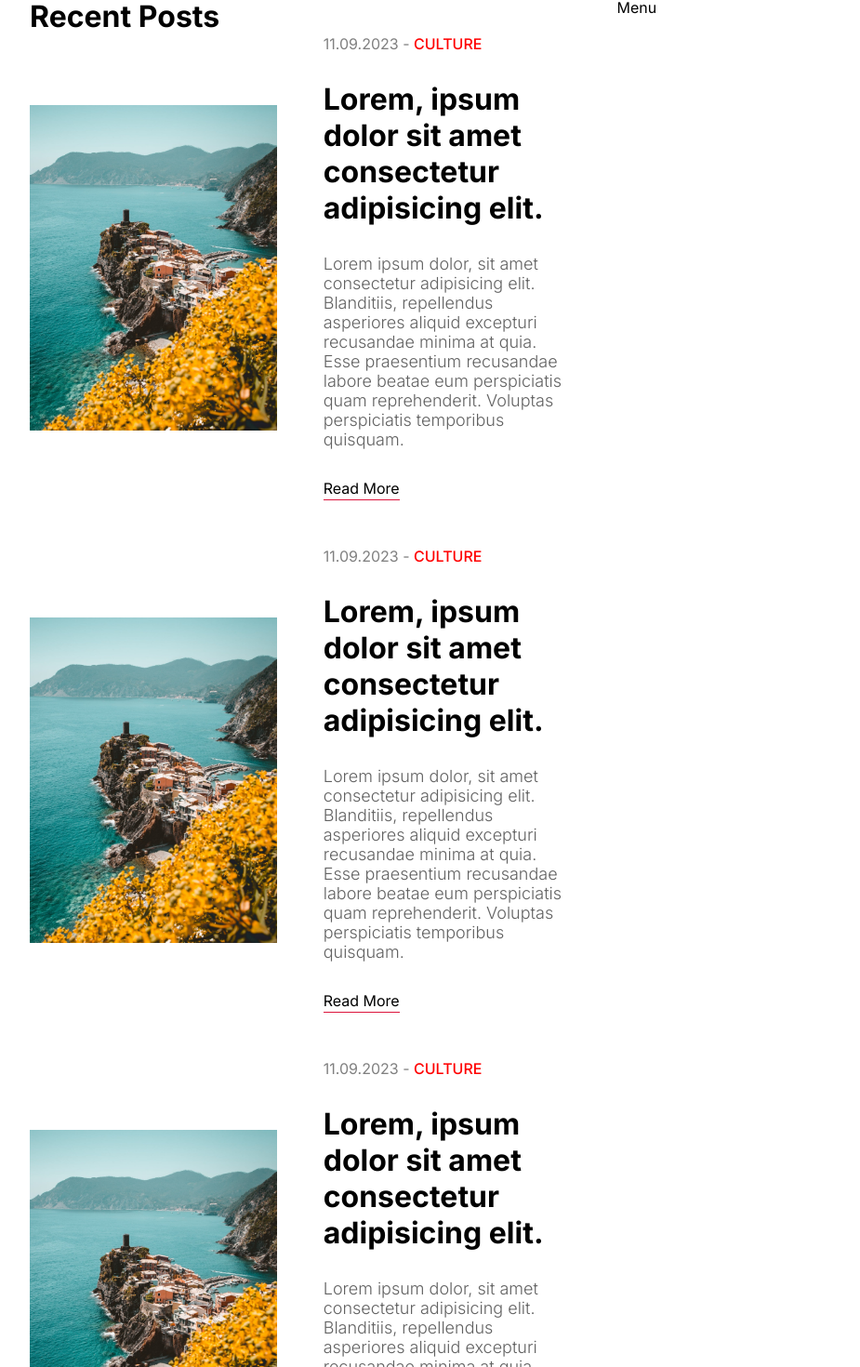
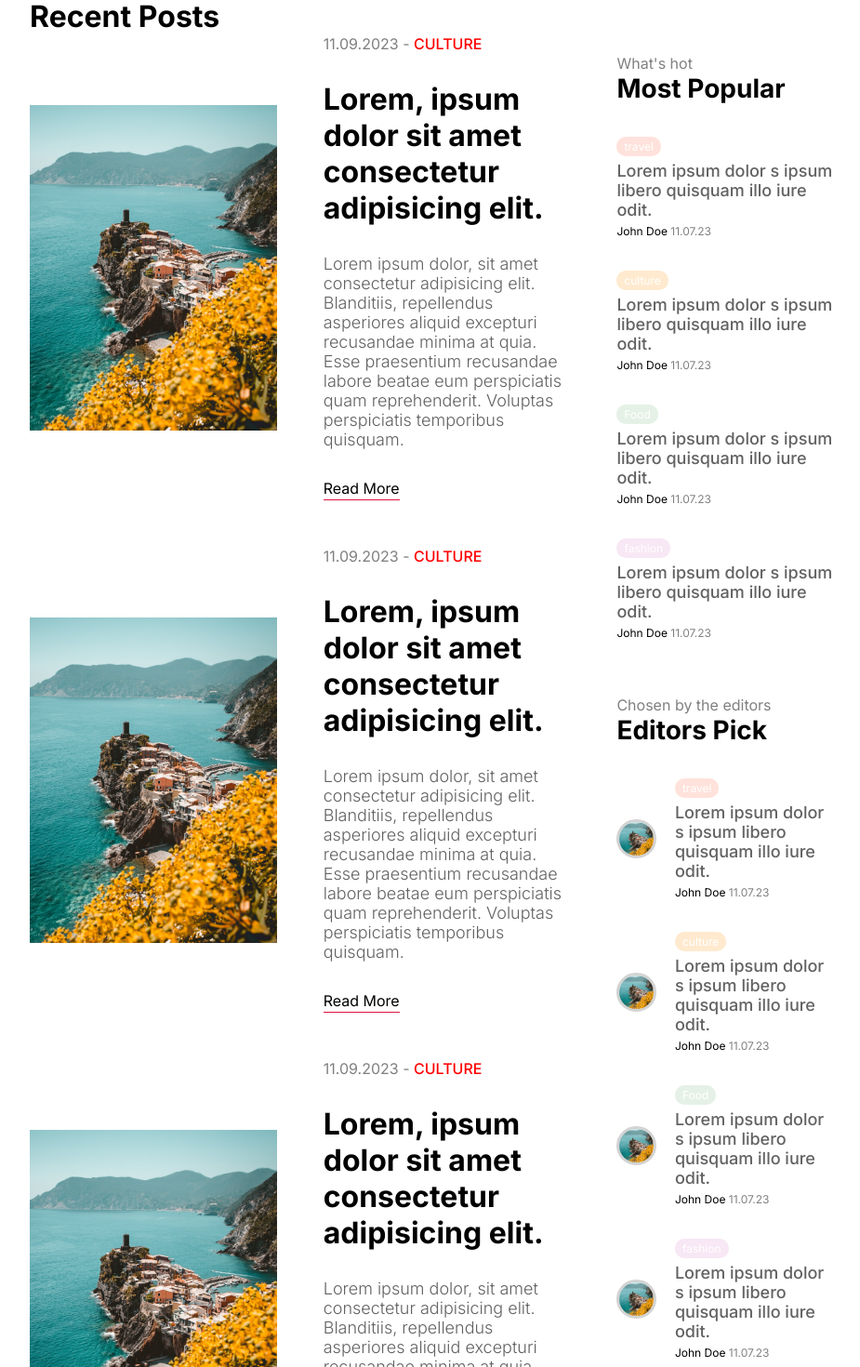
Before and after one commit to CourtneyCarson/next-blog, a Next.js app: page / in a window 1280 px wide. Shown: the part 1272-2742 px from the top of the page at 93% size, without its empty margins (176-1101 px from the left). Built offline with nearby package versions, Linux system fonts and the light colour scheme.

Commit message:
create right side menu w/ popular and editors pick

```diff
--- a/src/components/menu/Menu.jsx
+++ b/src/components/menu/Menu.jsx
@@ -1,6 +1,149 @@
 import React from 'react';
 import styles from './menu.module.css';
+import Link from 'next/link';
+import Image from 'next/image';
 
 export const Menu = () => {
-  return <div className={styles.container}>Menu</div>;
+  return (
+    <div className={styles.container}>
+      <h2 className={styles.subtitle}>{"What's hot"}</h2>
+      <h1 className={styles.title}>Most Popular</h1>
+      <div className={styles.items}>
+        <Link href="/" className={styles.item}>
+          <div className={styles.textContainer}>
+            <span className={`${styles.category} ${styles.travel}`}>
+              travel
+            </span>
+            <h3 className={styles.postTitle}>
+              {' '}
+              Lorem ipsum dolor s ipsum libero quisquam illo iure odit.
+            </h3>
+            <div className={styles.detail}>
+              <span className={styles.username}> John Doe</span>
+              <span className={styles.date}> 11.07.23</span>
+            </div>
+          </div>
+        </Link>
+        <Link href="/" className={styles.item}>
+          <div className={styles.textContainer}>
+            <span className={`${styles.category} ${styles.culture}`}>
+              culture
+            </span>
+            <h3 className={styles.postTitle}>
+              {' '}
+              Lorem ipsum dolor s ipsum libero quisquam illo iure odit.
+            </h3>
+            <div className={styles.detail}>
+              <span className={styles.username}> John Doe</span>
+              <span className={styles.date}> 11.07.23</span>
+            </div>
+          </div>
+        </Link>
+        <Link href="/" className={styles.item}>
+          <div className={styles.textContainer}>
+            <span className={`${styles.category} ${styles.food}`}>Food</span>
+            <h3 className={styles.postTitle}>
+              {' '}
+              Lorem ipsum dolor s ipsum libero quisquam illo iure odit.
+            </h3>
+            <div className={styles.detail}>
+              <span className={styles.username}> John Doe</span>
+              <span className={styles.date}> 11.07.23</span>
+            </div>
+          </div>
+        </Link>
+        <Link href="/" className={styles.item}>
+          <div className={styles.textContainer}>
+            <span className={`${styles.category} ${styles.fashion}`}>
+              fashion
+            </span>
+            <h3 className={styles.postTitle}>
+              {' '}
+              Lorem ipsum dolor s ipsum libero quisquam illo iure odit.
+            </h3>
+            <div className={styles.detail}>
+              <span className={styles.username}> John Doe</span>
+              <span className={styles.date}> 11.07.23</span>
+            </div>
+          </div>
+        </Link>
+      </div>
+
+      {/* start: chosen by the editors  */}
+      <h2 className={styles.subtitle}>{'Chosen by the editors'}</h2>
+      <h1 className={styles.title}>Editors Pick</h1>
+      <div className={styles.items}>
+        <Link href="/" className={styles.item}>
+          <div className={styles.imageContainer}>
+            <Image src="/p1.jpeg" alt="" fill className={styles.image} />
+          </div>
+          <div className={styles.textContainer}>
+            <span className={`${styles.category} ${styles.travel}`}>
+              travel
+            </span>
+            <h3 className={styles.postTitle}>
+              {' '}
+              Lorem ipsum dolor s ipsum libero quisquam illo iure odit.
+            </h3>
+            <div className={styles.detail}>
+              <span className={styles.username}> John Doe</span>
+              <span className={styles.date}> 11.07.23</span>
+            </div>
+          </div>
+        </Link>
+        <Link href="/" className={styles.item}>
+          <div className={styles.imageContainer}>
+            <Image src="/p1.jpeg" alt="" fill className={styles.image} />
+          </div>
+          <div className={styles.textContainer}>
+            <span className={`${styles.category} ${styles.culture}`}>
+              culture
+            </span>
+            <h3 className={styles.postTitle}>
+              {' '}
+              Lorem ipsum dolor s ipsum libero quisquam illo iure odit.
+            </h3>
+            <div className={styles.detail}>
+              <span className={styles.username}> John Doe</span>
+              <span className={styles.date}> 11.07.23</span>
+            </div>
+          </div>
+        </Link>
+        <Link href="/" className={styles.item}>
+          <div className={styles.imageContainer}>
+            <Image src="/p1.jpeg" alt="" fill className={styles.image} />
+          </div>
+          <div className={styles.textContainer}>
+            <span className={`${styles.category} ${styles.food}`}>Food</span>
+            <h3 className={styles.postTitle}>
+              {' '}
+              Lorem ipsum dolor s ipsum libero quisquam illo iure odit.
+            </h3>
+            <div className={styles.detail}>
+              <span className={styles.username}> John Doe</span>
+              <span className={styles.date}> 11.07.23</span>
+            </div>
+          </div>
+        </Link>
+        <Link href="/" className={styles.item}>
+          <div className={styles.imageContainer}>
+            <Image src="/p1.jpeg" alt="" fill className={styles.image} />
+          </div>
+          <div className={styles.textContainer}>
+            <span className={`${styles.category} ${styles.fashion}`}>
+              fashion
+            </span>
+            <h3 className={styles.postTitle}>
+              {' '}
+              Lorem ipsum dolor s ipsum libero quisquam illo iure odit.
+            </h3>
+            <div className={styles.detail}>
+              <span className={styles.username}> John Doe</span>
+              <span className={styles.date}> 11.07.23</span>
+            </div>
+          </div>
+        </Link>
+      </div>
+    </div>
+  );
 };
--- a/src/components/menu/menu.module.css
+++ b/src/components/menu/menu.module.css
@@ -1,3 +1,95 @@
-.container{
- flex: 2;
+.container {
+  flex: 2;
+  margin-top: 60px;
 }
+
+.title {
+  font-size: 28px;
+}
+
+.subtitle {
+  color: gray;
+  font-size: 16px;
+  font-weight: 400;
+}
+
+.items {
+  margin-top: 35px;
+  margin-bottom: 60px;
+  display: flex;
+  flex-direction: column;
+  gap: 35px;
+}
+
+.item {
+  display: flex;
+  align-items: center;
+  gap: 20px;
+}
+
+.imageContainer {
+  flex: 1;
+  aspect-ratio: 1/1;
+  position: relative;
+}
+
+.image {
+  border-radius: 50%;
+  border: 3px solid lightgray;
+  object-fit: cover;
+}
+
+.textContainer {
+  flex: 4;
+  display: flex;
+  flex-direction: column;
+  gap: 5px;
+}
+
+.category {
+  padding: 3px 8px;
+  border-radius: 10px;
+  font-size: 12px;
+  color: white;
+  width: max-content;
+}
+
+.fashion {
+  background-color: #da85c731;
+}
+
+.food {
+  background-color: #7fb88133;
+}
+
+.travel {
+  background-color: #ff795736;
+}
+
+.culture {
+  background-color: #ffb04f45;
+}
+
+.coding {
+  background-color: #5e4fff31;
+}
+
+.postTitle {
+  font-size: 18px;
+  font-weight: 500;
+  color: var(--softTextColor);
+}
+
+.detail {
+  font-size: 12px;
+}
+
+.date {
+  color: gray;
+}
+
+@media screen and (max-width: 1024px) {
+  .container {
+    display: none;
+  }
+}
```
